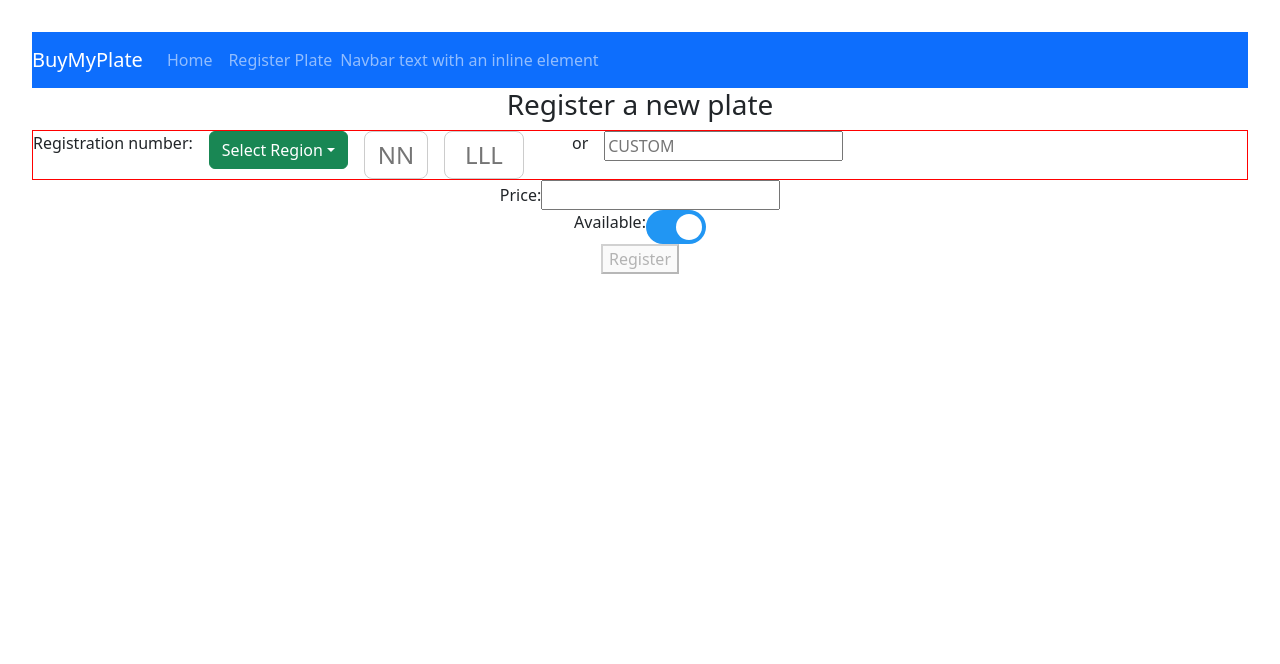
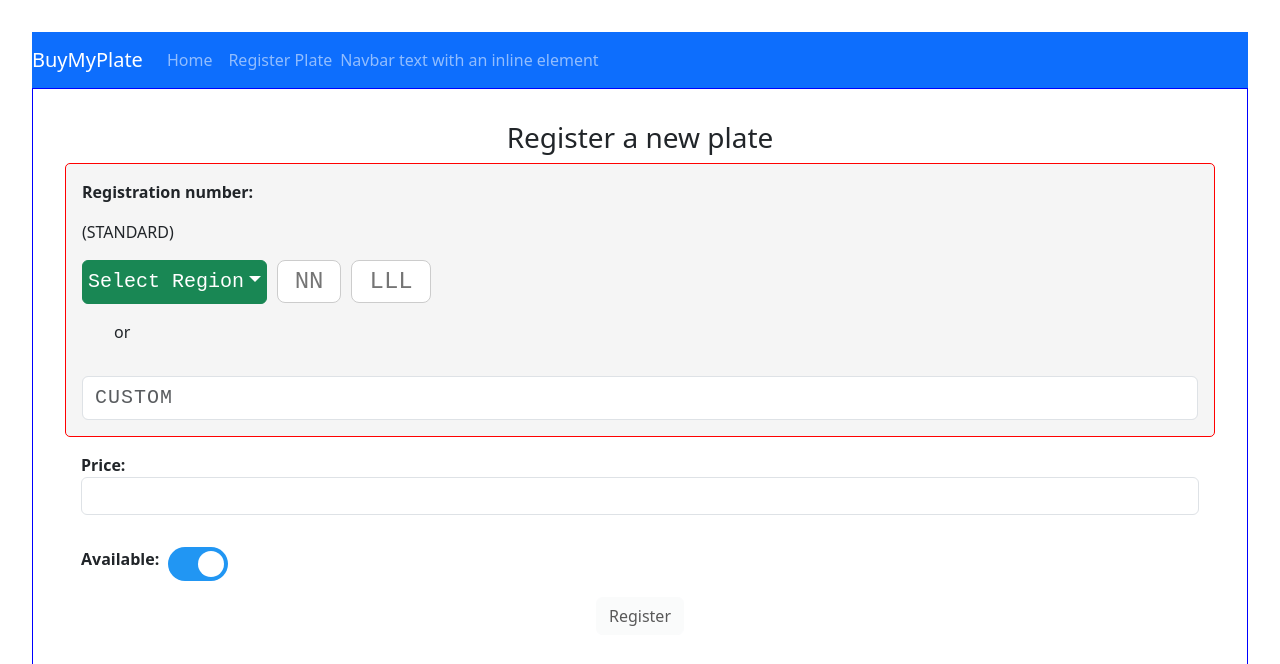
Before and after one commit to pockche123/buymyplate-client, a React (Vite) app: page /register-plate in a window 1280 px wide. Shown: the top 664 px of the page. Built offline with nearby package versions, Linux system fonts and the light colour scheme.

Commit message:
add css to reg plate

```diff
--- a/src/assets/button.css
+++ b/src/assets/button.css
@@ -60,3 +60,10 @@
   .slider.round:before {
     border-radius: 50%;
   }
+
+
+  .dropdown-toggle{
+    height: 2.2em;
+  padding: 0.25em;
+  font-size: 20px;
+  }
--- /dev/null
+++ b/src/assets/vehicleplate.css
@@ -0,0 +1,31 @@
+.vehicle-plate{
+    border: 1px solid blue;
+    padding: 2em;
+}
+
+.reg-number{
+    display: flex;
+    flex-direction: column;
+    gap: 1rem;
+    border: 1px solid red;
+    border-radius: 5px;
+    background-color: whitesmoke;
+}
+
+.form-group{
+    padding: 1em;
+    text-align: left;
+}
+
+.license-text {
+    font-family: 'OCR B Std', 'Roboto Mono', 'Courier New', monospace;
+    letter-spacing: 1px;
+    font-size: 20px;
+  }
+
+  .dropdown{
+    display: flex;
+    gap: 10px;
+
+
+  }
--- a/src/components/RegionDropDown/RegionDropDown.jsx
+++ b/src/components/RegionDropDown/RegionDropDown.jsx
@@ -43,7 +43,7 @@ const RegionDropDown = ({props}) => {
     regionTags && regionTags.length > 0 && (
 
       <Dropdown>
-            <Dropdown.Toggle  id="dropdown-basic">
+            <Dropdown.Toggle  id="dropdown-basic" >
       {selectTag}
     </Dropdown.Toggle>
         <Dropdown.Menu>
--- a/src/components/StandardRegPlateInput.jsx
+++ b/src/components/StandardRegPlateInput.jsx
@@ -65,7 +65,7 @@ const StandardRegPlateInput = ({props}) => {
              onKeyDown={(e) => handleKeyDown(idx, e)}  // Handle key down event
              style={{
                width: idx === 1 ? '5rem' : '4rem',  // Adjust width for the last box
-               height: '3rem',
+               height: '2.7rem',
                textAlign: 'center',
                fontSize: '1.5rem',
                textTransform: 'uppercase',
--- a/src/pages/RegisterPlatePage.jsx
+++ b/src/pages/RegisterPlatePage.jsx
@@ -2,6 +2,7 @@ import React from "react";
 import StandardRegPlateInput from "../components/StandardRegPlateInput";
 import { useRef, useState } from "react";
 import "../assets/button.css";
+import "../assets/vehicleplate.css"
 import { createVehiclePlate } from "../api/vehiclePlateApi";
 // import { useNavigate } from "react-router-dom";
 import { toast } from "react-toastify";
@@ -61,8 +62,6 @@ const RegisterPlatePage = () => {
     } else{
       setBannedWordFound(false)
     }
-
-
     if (/^[A-Z0-9 ]{0,7}$/.test(value)) {
       setCustomPlate(value);
     }
@@ -104,18 +103,19 @@ const RegisterPlatePage = () => {
     let checkForErrors = !errors.some((err) => err)
     let checkForEmptyReg = (values[0].length == 2 && values[1].length == 3)^ (customPlate.length > 0)
     let checkForTagSelect = selectTag == ''  || selectTag != "Select Tag"
+    let checkForCustomPlate = !bannedWordFound && customPlate.length > 2
 
     return  checkForErrors &&
-       checkForEmptyReg &&  checkForTagSelect &&
+       checkForEmptyReg &&  checkForTagSelect && checkForCustomPlate &&
       price > 0 ? (
-      <button>Register</button>
+      <button type="button" class="btn btn-secondary">Register</button>
     ) : (
-      <button disabled>Register</button>
+      <button type="button" class="btn btn-light" disabled>Register</button>
     );
   };
 
   return (
-    <>
+    <div className="vehicle-plate">
       <h3>Register a new plate</h3>
 
       {renderErrors()}
@@ -123,10 +123,14 @@ const RegisterPlatePage = () => {
 
 
       <form onSubmit={handleRegisterStandardPlate}>
-      <div style={{ display: 'flex', gap: '1rem', border:'1px solid red' }}>
-          <label className="inline">Registration number:</label>
+      <div  className="form-group reg-number">
+          <label className="inline"><b>Registration number:</b></label>
+          <span>(STANDARD)</span>
+          <div className="dropdown license-text">
+
           <RegionDropDown props={regionDropDownProps}/>
           <StandardRegPlateInput props={regplateProps} />
+          </div>
           <ul>or</ul>
           <div>
             <input
@@ -134,16 +138,18 @@ const RegisterPlatePage = () => {
               placeholder="CUSTOM"
               minLength={1}
               maxLength={7}
+              className="form-control license-text"
               value={customPlate}
               onChange={handleCustomPlate}
             />
           </div>
         </div>
 
-        <div className="form-group">
-          <label>Price:</label>
+        <div className="form-group ">
+          <label><b>Price:</b></label>
           <input
             name="plate-price"
+            className="form-control"
             type="text"
             value={price}
             maxLength={8}
@@ -151,7 +157,7 @@ const RegisterPlatePage = () => {
           />
         </div>
         <div className="form-group">
-          <label>Available: </label>
+          <label><b>Available: </b></label> &nbsp;
           <label className="switch">
             <input
               type="checkbox"
@@ -164,7 +170,7 @@ const RegisterPlatePage = () => {
 
         {showButton()}
       </form>
-    </>
+    </div>
   );
 };
 
```
